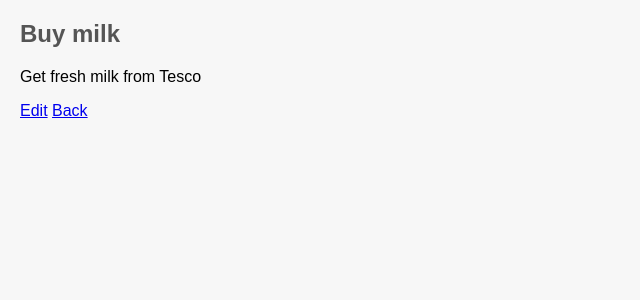
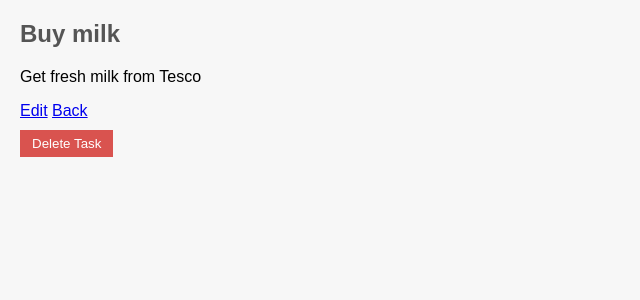
Before and after one commit to ADAYahyaDalal/yahya-todo-app-from-scratch, a Flask app: page /task/1 in a window 1280 px wide. Shown: the part 38-338 px from the top of the page, without its empty margins (0-640 px from the left). Run offline with Flask 3, Linux system fonts and the light colour scheme.

Commit message:
step12: delete task implemented with index bug

```diff
--- a/app/routes.py
+++ b/app/routes.py
@@ -60,3 +60,10 @@ def new_task():
         return redirect(url_for("main.index"))
 
     return render_template("new_task.html")
+
+
+@main.route("/task/<int:task_id>/delete", methods=["POST"])
+def delete_task(task_id):
+    global tasks
+    tasks = [t for t in tasks if t["id"] != task_id]
+    return redirect(url_for("main.index"))
--- a/app/static/css/style.css
+++ b/app/static/css/style.css
@@ -11,3 +11,13 @@ h1 {
 h2 {
     color: #555;
 }
+
+button {
+    margin-top: 10px;
+}
+button[type="submit"] {
+    background-color: #d9534f;
+    color: white;
+    border: none;
+    padding: 6px 12px;
+}
--- a/app/templates/task_detail.html
+++ b/app/templates/task_detail.html
@@ -7,4 +7,9 @@
 
 <a href="{{ url_for('main.edit_task', task_id=task.id) }}">Edit</a>
 <a href="{{ url_for('main.index') }}">Back</a>
+
+<form method="POST" action="{{ url_for('main.delete_task', task_id=task.id) }}">
+    <button type="submit">Delete Task</button>
+</form>
+
 {% endblock %}
```
